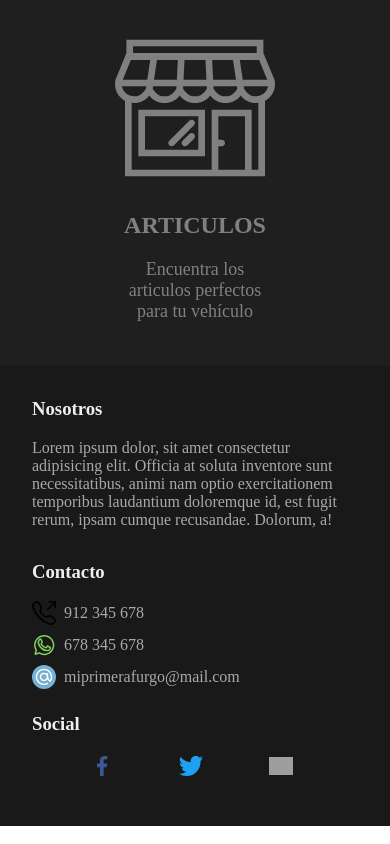
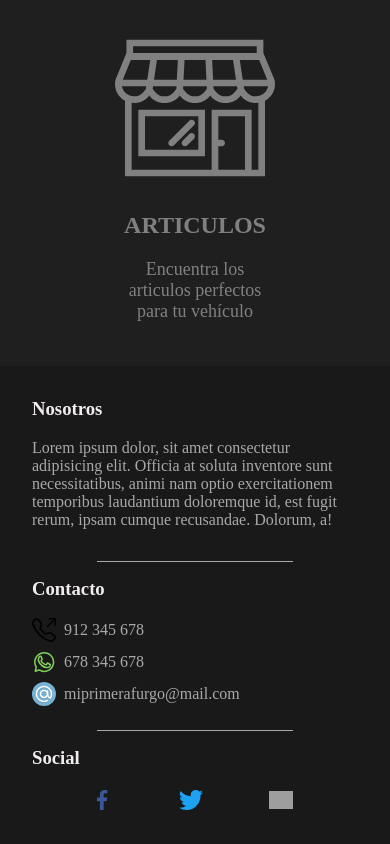
Before and after one commit to j0tac3/miprimerafurgo, an Angular app: page /home in a window 390 px wide. Shown: the part 830-1674 px from the top of the page. Built offline with nearby package versions, Linux system fonts and the light colour scheme; grey boxes are pictures that could not be loaded.

Commit message:
Maquetando el footer

```diff
--- a/src/app/components/home-components/footer/footer.component.css
+++ b/src/app/components/home-components/footer/footer.component.css
@@ -11,6 +11,11 @@
 /* .footer-region-container:Not(:last-child){ */
 .footer-region-container{
     width: 30%;
+}
+.footer-region-container:Not(:last-child){
+    border-right: thin solid;
+    margin-right: 1rem;
+    padding-right: 1rem;
 }
 .title{
     color: #f1eded;
@@ -40,7 +45,11 @@
     justify-content: space-evenly;
 }
 .separador{
-
+    border-bottom: thin solid;
+    width: 60%;
+    margin: 0 auto;
+    margin-bottom: 1.5rem;
+    margin-top: 1.5rem;
 }
 
 @media screen and (max-width: 750px) {
@@ -49,6 +58,17 @@
     }
     .footer-region-container{
         width: 100%;
+    }
+    .footer-region-container:Not(:last-child){
+        border-right: none;
+        margin-right: 0;
+        padding-right: 0;
+    }
+    .separador{
+        border-bottom: thin solid;
+        width: 60%;
+        margin: 0 auto;
         margin-bottom: 1rem;
+        margin-top: 1rem;
     }
 }
```
